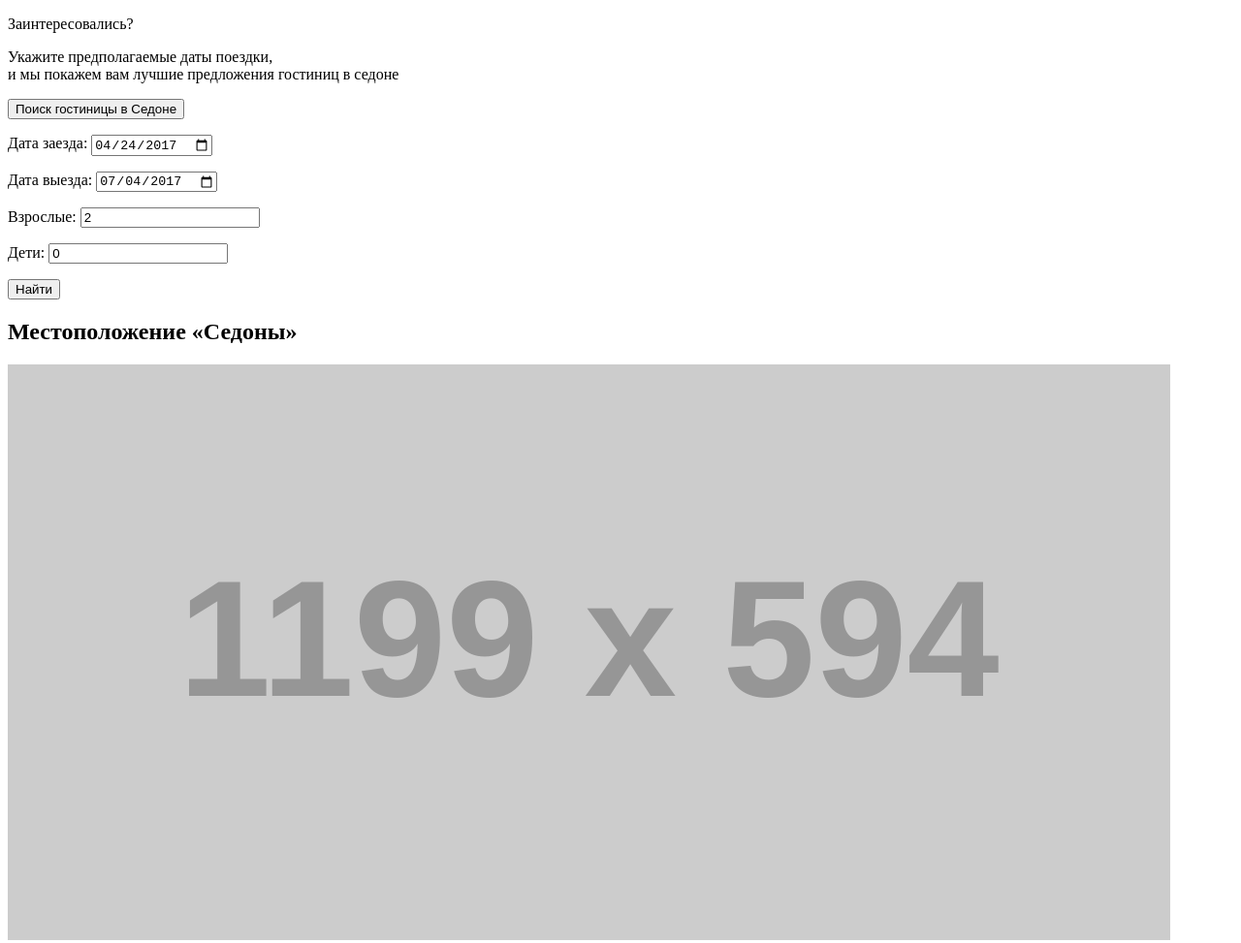
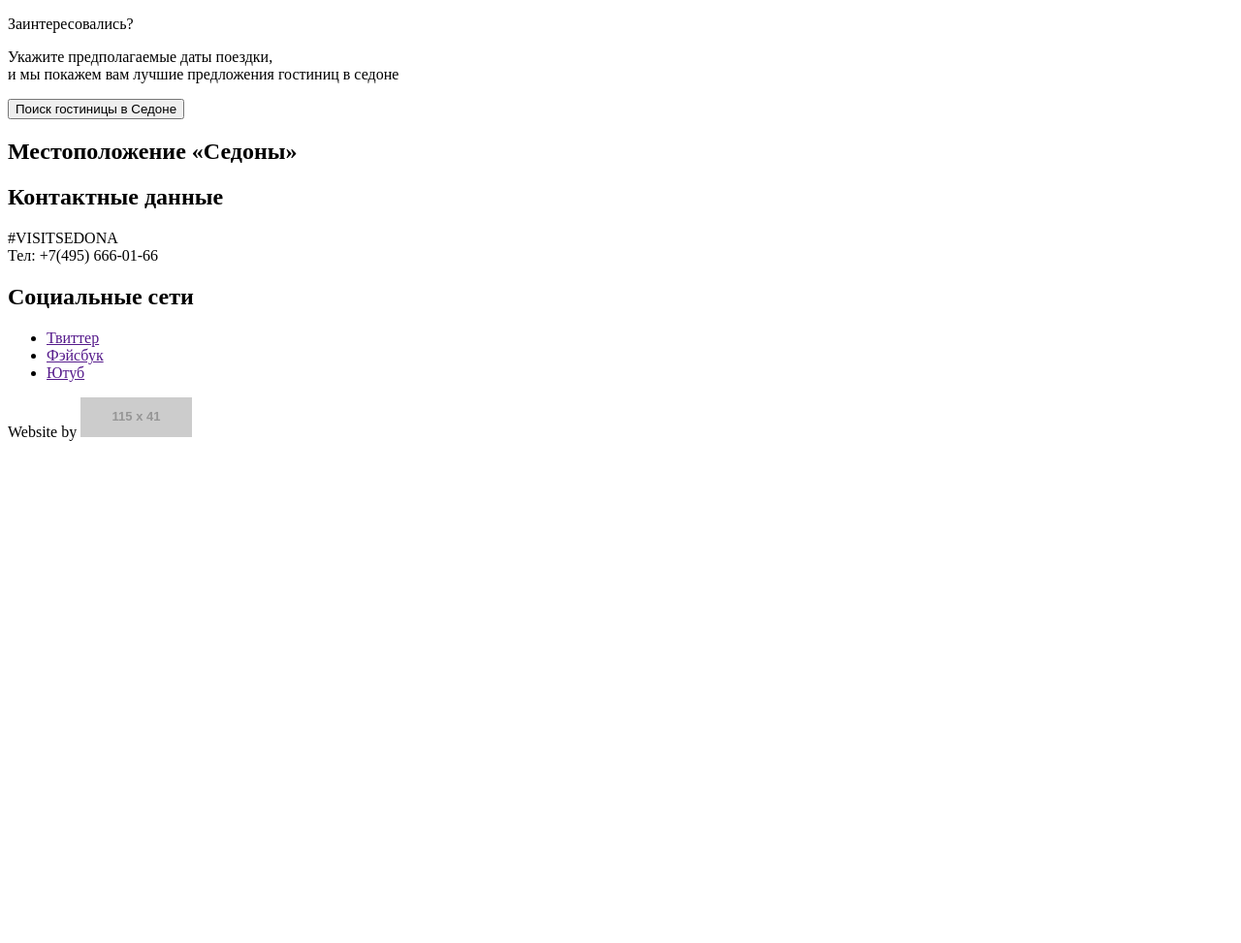
Before and after one commit to AlucardOpp/1605271-sedona-30, a plain HTML site: page index.html in a window 1280 px wide. Shown: the part 2860-3833 px from the top of the page at 97% size. After the commit the page ends 3331 px from the top, so only its background shows below. Drawn offline with Linux system fonts and the light colour scheme; placeholder pictures from the web are drawn by us.

Commit message:
Удаляет пока не нужную разметку карты и попапа

```diff
--- a/index.html
+++ b/index.html
@@ -90,29 +90,11 @@
       <p>Заинтересовались?</p>
       <p>Укажите предполагаемые даты поездки,<br>и мы покажем вам лучшие предложения гостиниц в седоне</p>
       <button type="button">Поиск гостиницы в Седоне</button>
-      <form action="https://echo.htmlacademy.ru" method="post">
-        <p>
-          <label for="search-arrival-date">Дата заезда:</label>
-          <input id="search-arrival-date" type="date" name="arrival-date" value="2017-04-24">
-        </p>
-        <p>
-          <label for="search-departure-date">Дата выезда:</label>
-          <input id="search-departure-date" type="date" name="departure-date" value="2017-07-04">
-        </p>
-        <p>
-          <label for="search-adult-counter">Взрослые:</label>
-          <input id="search-adult-counter" type="number" name="adult-counter" value="2">
-        </p>
-        <p>
-          <label for="search-children-counter">Дети:</label>
-          <input id="search-children-counter" type="number" name="children-counter" value="0">
-        </p>
-        <button type="submit">Найти</button>
-      </form>
+      <!--Здесь будет попап-->
     </section>
     <section>
       <h2>Местоположение «Седоны»</h2>
-      <img src="https://via.placeholder.com/1199x594" alt="«Местоположение города «Седона» на карте»">
+      <!--Здесь будет карта-->
     </section>
   </main>
   <footer>
```
